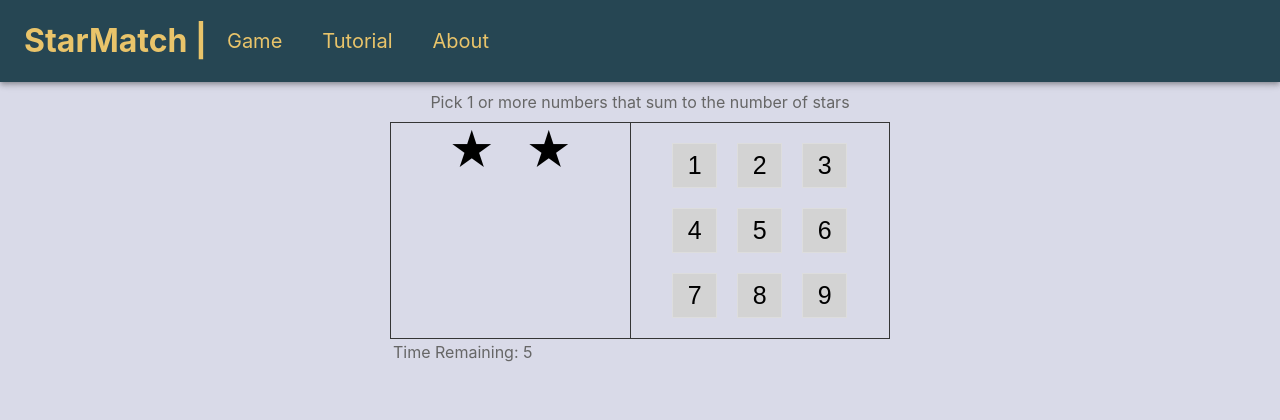
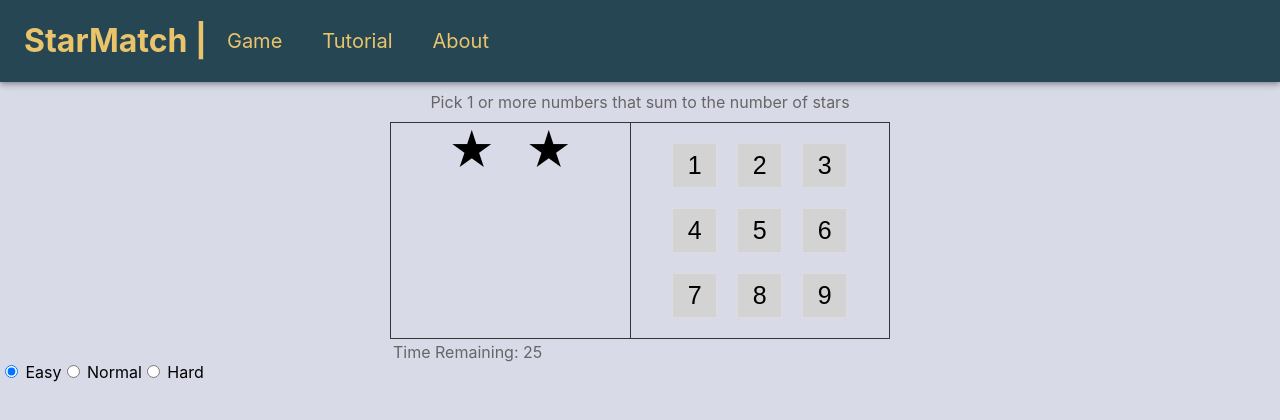
Before and after one commit to albertBernat/play9, a React (Create React App) app: page / in a window 1280 px wide. Shown: the top 420 px of the page. Built offline with nearby package versions, Linux system fonts and the light colour scheme.

Commit message:
Add changing difficulty levels

```diff
--- a/src/components/App.js
+++ b/src/components/App.js
@@ -1,6 +1,6 @@
-import React, {useState} from 'react';
+import React from 'react';
 import StarMatchPage from './game/StarMatchPage';
-import {Route, Switch, Redirect} from 'react-router-dom';
+import {Redirect, Route, Switch} from 'react-router-dom';
 import NotFoundPage from "./NotFoundPage";
 import Header from "./commons/Header";
 import TutorialMenuPage from "./tutorial/TutorialMenuPage";
--- /dev/null
+++ b/src/components/game/DifficultyLevelPage.js
@@ -0,0 +1,14 @@
+import React from 'react';
+import {EASY, MEDIUM, HARD} from "./difficultyLevels";
+
+const DifficultyLevelPage = ({handleDifficultyChange}) => {
+    return (
+        <div onChange={handleDifficultyChange}>
+            <input type="radio" value={EASY} name="difficulty" defaultChecked /> Easy
+            <input type="radio" value={MEDIUM} name="difficulty"/> Normal
+            <input type="radio" value={HARD} name="difficulty"/> Hard
+        </div>
+    );
+};
+
+export default DifficultyLevelPage;
--- a/src/components/game/StarMatchPage.js
+++ b/src/components/game/StarMatchPage.js
@@ -3,12 +3,13 @@ import utils from '../../utils/Utils';
 import StarMatchDisplay from "./StarMatchDisplay";
 import PropTypes from "prop-types";
 import {ACTIVE, LOST, WON} from './gameStatusConsts'
-import {CANDIDATE, WRONG, AVAILABLE, USED} from './numberStatusConsts'
+import {AVAILABLE, CANDIDATE, USED, WRONG} from './numberStatusConsts'
 import {connect} from 'react-redux';
 import {bindActionCreators} from "redux";
 import * as gameActions from '../../redux/actions/gameActions';
+import DifficultyLevelPage from "./DifficultyLevelPage";
 
-const StarMatchPage = ({secondLeft, availableNums, actions, stars, candidateNums}) => {
+const StarMatchPage = ({secondLeft, availableNums, actions, stars, candidateNums, difficultyLevel}) => {
 
     useEffect(() => {
         if (secondLeft > 0 && availableNums.length > 0) {
@@ -34,6 +35,10 @@ const StarMatchPage = ({secondLeft, availableNums, actions, stars, candidateNums
 
     const gameStatus = availableNums.length === 0 ? WON : secondLeft === 0 ? LOST : ACTIVE;
 
+    const handleDifficultyChange = (event) => {
+        actions.changeDifficultyLevel(event.target.value);
+    };
+
     const handleNumberStatus = (number) => {
         if (!availableNums.includes(number)) {
             return USED;
@@ -53,10 +58,11 @@ const StarMatchPage = ({secondLeft, availableNums, actions, stars, candidateNums
     };
 
     const handleNewGame = () => {
-        actions.resetState();
+        actions.changeDifficultyLevel(difficultyLevel);
     };
 
     return (
+        <>
             <StarMatchDisplay
                 startNewGame={handleNewGame}
                 stars={stars}
@@ -65,6 +71,8 @@ const StarMatchPage = ({secondLeft, availableNums, actions, stars, candidateNums
                 gameStatus={gameStatus}
                 secondLeft={secondLeft}
             />
+            <DifficultyLevelPage handleDifficultyChange={handleDifficultyChange}/>
+        </>
     );
 };
 
@@ -73,7 +81,8 @@ StarMatchPage.propTypes = {
     availableNums: PropTypes.array.isRequired,
     actions: PropTypes.array.isRequired,
     stars: PropTypes.number.isRequired,
-    candidateNums:PropTypes.array.isRequired
+    candidateNums: PropTypes.array.isRequired,
+    changeDifficultyLevel: PropTypes.func.isRequired
 }
 
 function mapStateToProps(state) {
@@ -81,7 +90,8 @@ function mapStateToProps(state) {
         secondLeft: state.secondLeft,
         stars: state.stars,
         availableNums: state.availableNums,
-        candidateNums: state.candidateNums
+        candidateNums: state.candidateNums,
+        difficultyLevel: state.difficultyLevel,
     }
 }
 
@@ -92,7 +102,8 @@ function mapDispatchToProps(dispatch) {
             starsNewRandom: bindActionCreators(gameActions.starsNewRandom, dispatch),
             updateAvailableNums: bindActionCreators(gameActions.updateAvailableNumbers, dispatch),
             updateCandidateNums: bindActionCreators(gameActions.updateCandidateNumbers, dispatch),
-            resetState: bindActionCreators(gameActions.resetState, dispatch)
+            resetState: bindActionCreators(gameActions.resetState, dispatch),
+            changeDifficultyLevel: bindActionCreators(gameActions.changeDifficultyLevel, dispatch)
         }
     }
 }
--- /dev/null
+++ b/src/components/game/difficultyLevels.js
@@ -0,0 +1,3 @@
+export const EASY = "EASY";
+export const MEDIUM = "MEDIUM";
+export const HARD = "HARD";
--- a/src/redux/actions/actionTypes.js
+++ b/src/redux/actions/actionTypes.js
@@ -3,3 +3,4 @@ export const STARS_NEW_RANDOM = 'STARS_NEW_RANDOM';
 export const UPDATE_AVAILABLE_NUMBERS = 'UPDATE_AVAILABLE_NUMBERS';
 export const UPDATE_CANDIDATE_NUMBERS = 'UPDATE_CANDIDATE_NUMBERS';
 export const STATE_RESET = 'STATE_RESET';
+export const CHANGE_DIFFICULTY_LEVEL = 'CHANGE_DIFFICULTY_LEVEL';
--- a/src/redux/actions/gameActions.js
+++ b/src/redux/actions/gameActions.js
@@ -33,3 +33,10 @@ export function resetState() {
         type: types.STATE_RESET
     }
 }
+
+export function changeDifficultyLevel(difficultyLevel) {
+    return {
+        type: types.CHANGE_DIFFICULTY_LEVEL,
+        difficultyLevel
+    }
+}
--- a/src/redux/configureStore.js
+++ b/src/redux/configureStore.js
@@ -1,10 +1,12 @@
-import {createStore} from "redux";
+import {compose, createStore} from "redux";
 import rootReducer from "./reducers/rootReducer";
 
 
 export default function configureStore(initialState) {
+    const composeEnhancers = window.__REDUX_DEVTOOLS_EXTENSION_COMPOSE__ || compose; // add support for redux devtools
     return createStore(
         rootReducer,
-        initialState
+        initialState,
+        composeEnhancers()
     );
 }
--- a/src/redux/reducers/gameReducers.js
+++ b/src/redux/reducers/gameReducers.js
@@ -1,28 +1,28 @@
 import * as types from '../actions/actionTypes'
-import initialState from "./initialState";
+import {INITIAL_EASY_LEVEL} from "./initialState";
 
-export function availableNumbersReducer(state = initialState.availableNums, action) {
+export function availableNumbersReducer(state = INITIAL_EASY_LEVEL.availableNums, action) {
     if (action.type === types.UPDATE_AVAILABLE_NUMBERS) {
         return action.availableNums;
     }
     return state;
 }
 
-export function candidateNumbersReducer(state = initialState.candidateNums, action) {
+export function candidateNumbersReducer(state = INITIAL_EASY_LEVEL.candidateNums, action) {
     if (action.type === types.UPDATE_CANDIDATE_NUMBERS) {
         return action.candidateNums;
     }
     return state;
 }
 
-export function starsReducer(state = initialState.stars, action) {
+export function starsReducer(state = INITIAL_EASY_LEVEL.stars, action) {
     if (action.type === types.STARS_NEW_RANDOM) {
         return action.stars;
     }
     return state;
 }
 
-export function timeRemainingReducer(state = initialState.secondLeft, action) {
+export function timeRemainingReducer(state = INITIAL_EASY_LEVEL.secondLeft, action) {
     if (action.type === types.TIMER_TICK) {
         return state - 1;
     }
--- a/src/redux/reducers/initialState.js
+++ b/src/redux/reducers/initialState.js
@@ -1,8 +1,26 @@
 import utils from "../../utils/Utils";
+import {EASY, HARD, MEDIUM} from "../../components/game/difficultyLevels";
 
-export default {
+export const INITIAL_EASY_LEVEL = {
     stars: utils.random(1, 9),
     availableNums: utils.range(1, 9),
     candidateNums: [],
-    secondLeft: 10
+    secondLeft: 30,
+    difficultyLevel: EASY
 };
+
+export const INITIAL_MEDIUM_LEVEL = {
+    stars: utils.random(1, 12),
+    availableNums: utils.range(1, 9),
+    candidateNums: [],
+    secondLeft: 20,
+    difficultyLevel: MEDIUM
+};
+
+export const INITIAL_HARD_LEVEL = {
+    stars: utils.random(1, 15),
+    availableNums: utils.range(1, 9),
+    candidateNums: [],
+    secondLeft: 3,
+    difficultyLevel: HARD
+};
--- a/src/redux/reducers/rootReducer.js
+++ b/src/redux/reducers/rootReducer.js
@@ -1,18 +1,30 @@
 import {combineReducers} from 'redux';
 import * as gameReducers from './gameReducers'
 import * as types from '../actions/actionTypes'
+import {EASY, HARD, MEDIUM} from "../../components/game/difficultyLevels";
+import {INITIAL_EASY_LEVEL, INITIAL_HARD_LEVEL, INITIAL_MEDIUM_LEVEL} from "./initialState";
 
 const appReducer = combineReducers({
     secondLeft: gameReducers.timeRemainingReducer,
     stars: gameReducers.starsReducer,
     availableNums: gameReducers.availableNumbersReducer,
-    candidateNums: gameReducers.candidateNumbersReducer
+    candidateNums: gameReducers.candidateNumbersReducer,
+    difficultyLevel: (state = EASY) => state,
 })
 
+
 //https://stackoverflow.com/questions/35622588/how-to-reset-the-state-of-a-redux-store/51831112
-const rootReducer = (state, action) => {
-    if (action.type === types.STATE_RESET) {
-        state = undefined;
+const rootReducer = (state = INITIAL_EASY_LEVEL, action) => {
+    if (action.type === types.CHANGE_DIFFICULTY_LEVEL) {
+        if (action.difficultyLevel === EASY) {
+            state = INITIAL_EASY_LEVEL;
+        }
+        if (action.difficultyLevel === MEDIUM) {
+            state = INITIAL_MEDIUM_LEVEL;
+        }
+        if (action.difficultyLevel === HARD) {
+            state = INITIAL_HARD_LEVEL;
+        }
     }
     return appReducer(state, action);
 }
```
Lines whose indentation alone changed are shown as unchanged.
